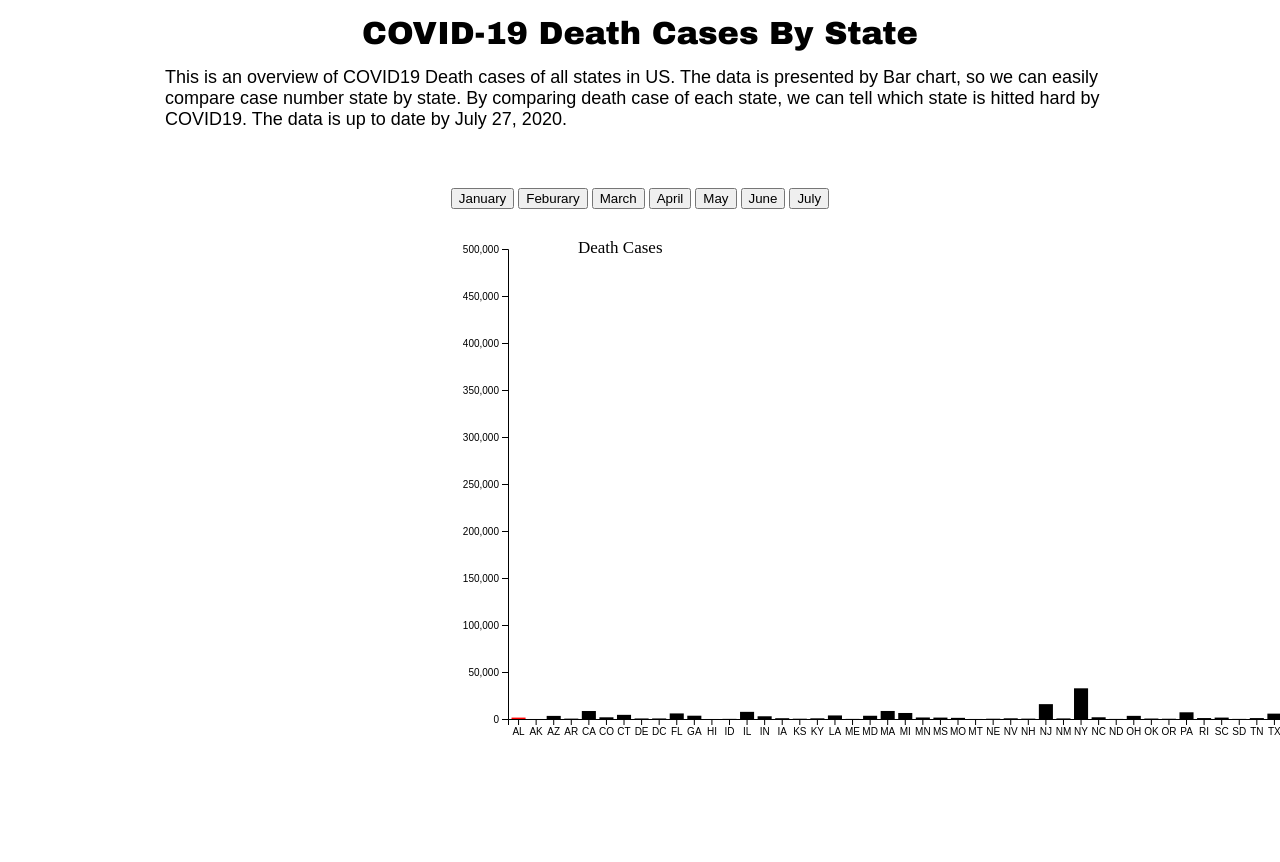
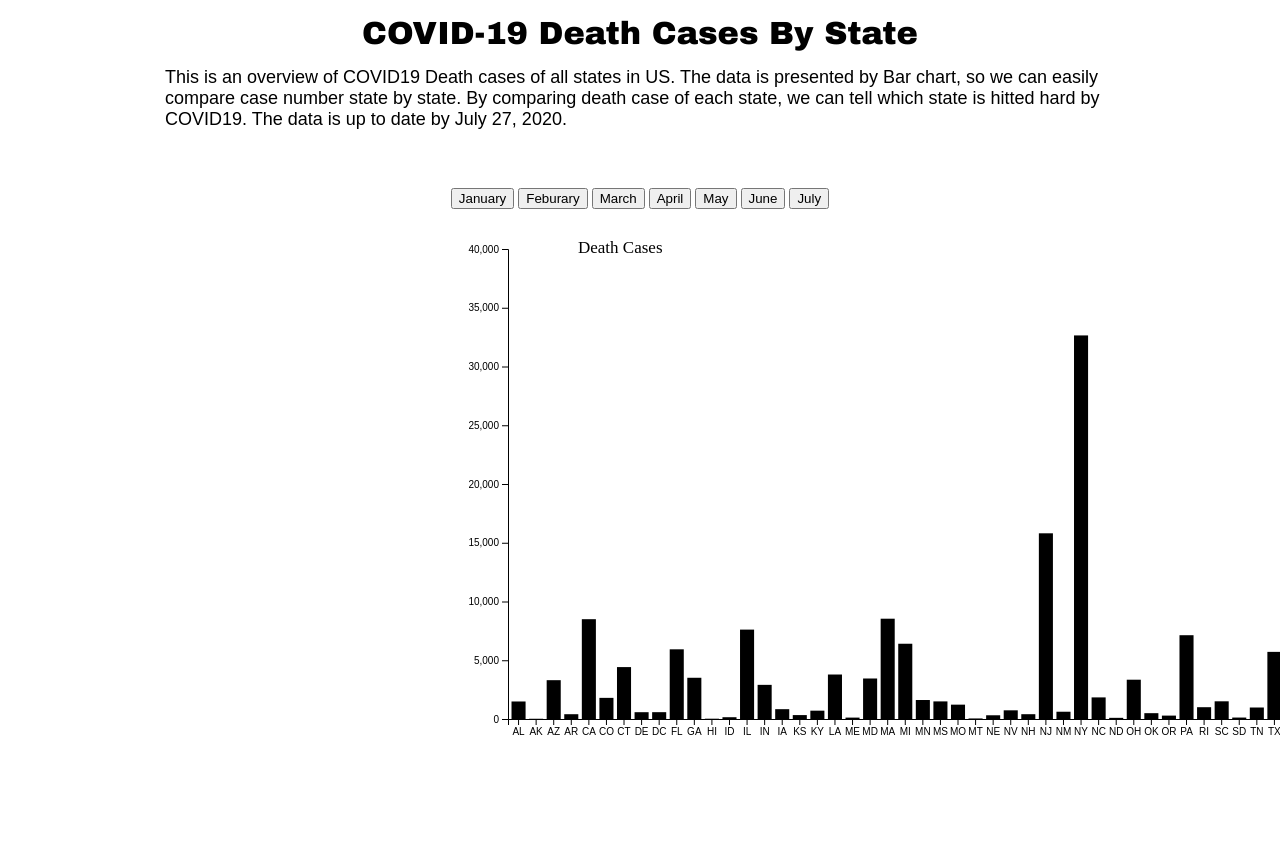
Before and after one commit to yilimail/yilimail.github.io, a plain HTML site: page scene4.html in a window 1280 px wide. Shown: the top 862 px of the page. Drawn offline with nearby package versions, Linux system fonts and the light colour scheme.

Commit message:
Update scene4.html

```diff
--- a/scene4.html
+++ b/scene4.html
@@ -57,7 +57,7 @@ function update(selectedVar) {
 
 d3.csv("https://raw.githubusercontent.com/yilimail/yilimail.github.io/master/data/State_Death.csv", function(data) {
 
-svg.append("rect").attr("width",20).attr("height",20).attr("x", 40).attr("y", -10).style("fill", "red")
+svg.append("rect").attr("width",20).attr("height",20).attr("x", 40).attr("y", -10).style("fill", "black")
 svg.append("text").attr("x", 70).attr("y", 0).text("Death Cases").style("font-size", "17px").attr("alignment-baseline","middle")
 
 // X axis
@@ -71,7 +71,7 @@ svg.append("g")
 
 //Y axis
 var y = d3.scaleLinear()
-  .domain([0, 500000])
+  .domain([0, 40000])
   .range([ height, 0]);
 svg.append("g")
   .call(d3.axisLeft(y));
```
